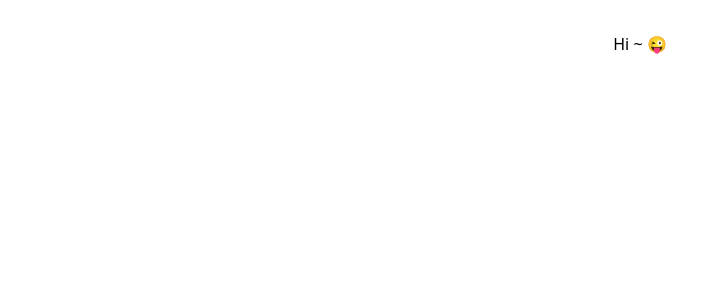
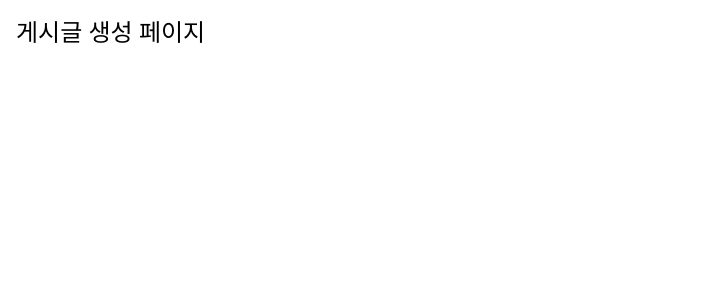
Before and after one commit to eillen-yang/tanstack-query, a React (Vite) app: page /create in a window 1280 px wide. Shown: the top 300 px of the page, without its empty margins (0-712 px from the left). Built offline with nearby package versions, Linux system fonts and the light colour scheme.

Commit message:
feat: routeing

```diff
--- a/src/App.tsx
+++ b/src/App.tsx
@@ -1,14 +1,13 @@
-import { useState } from "react";
-import reactLogo from "./assets/react.svg";
-import viteLogo from "/vite.svg";
-import "./App.css";
 import { QueryClient, QueryClientProvider } from "@tanstack/react-query";
+import { RouterProvider } from "react-router-dom";
+import { router } from "./routes/route";
 
 const queryClient = new QueryClient();
+
 function App() {
   return (
     <QueryClientProvider client={queryClient}>
-      <h1>Hi ~ 😜</h1>
+      <RouterProvider router={router} />
     </QueryClientProvider>
   );
 }
--- /dev/null
+++ b/src/pages/CreatePostPage.tsx
@@ -0,0 +1,3 @@
+export default function CreatePostPage() {
+  return <div className="p-4 text-2xl">게시글 생성 페이지</div>;
+}
--- /dev/null
+++ b/src/pages/EditPostPage.tsx
@@ -0,0 +1,3 @@
+export default function EditPostPage() {
+  return <div className="p-4 text-2xl">게시글 수정 페이지</div>;
+}
--- /dev/null
+++ b/src/pages/PostDetailPage.tsx
@@ -0,0 +1,3 @@
+export default function PostDetailPage() {
+  return <div className="p-4 text-2xl">게시글 상세 페이지</div>;
+}
--- /dev/null
+++ b/src/pages/PostListPage.tsx
@@ -0,0 +1,3 @@
+export default function PostListPage() {
+  return <div className="p-4 text-2xl">게시글 목록 ㅔㅍ이지</div>;
+}
--- /dev/null
+++ b/src/routes/route.tsx
@@ -0,0 +1,24 @@
+import { createBrowserRouter } from "react-router-dom";
+import PostListPage from "../pages/PostListPage";
+import PostDetailPage from "../pages/PostDetailPage";
+import CreatePostPage from "../pages/CreatePostPage";
+import EditPostPage from "../pages/EditPostPage";
+
+export const router = createBrowserRouter([
+  {
+    path: "/",
+    element: <PostListPage />,
+  },
+  {
+    path: "/posts/:id",
+    element: <PostDetailPage />,
+  },
+  {
+    path: "/create",
+    element: <CreatePostPage />,
+  },
+  {
+    path: "/edit/:id",
+    element: <EditPostPage />,
+  },
+]);
```
